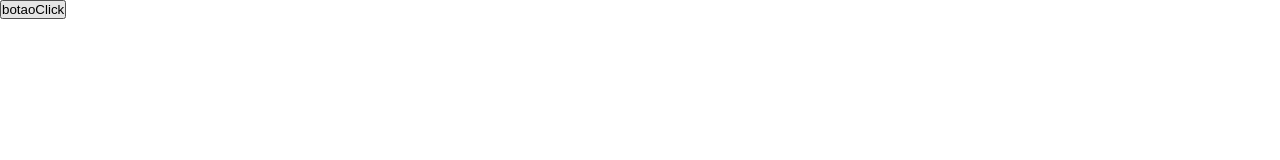
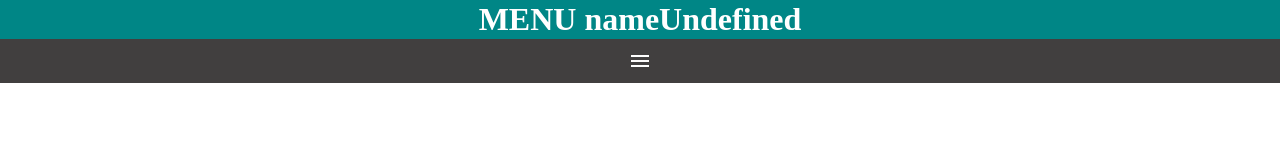
Before and after one commit to kelwinmarcelo/ERP, a plain HTML site: page index.html in a window 1280 px wide. Drawn offline with Linux system fonts and the light colour scheme.

Commit message:
Commit Menu Hamburguer

```diff
--- a/index.html
+++ b/index.html
@@ -5,21 +5,22 @@
   <meta charset="utf-8">
   <meta name="viewport" content="width=device-width">
   <title>ENTRADA ESTOQUE</title>
+  <link href="https://fonts.googleapis.com/icon?family=Material+Icons" rel="stylesheet">
   <link href="style.css" rel="stylesheet" type="text/css" />
 </head>
 
 <body>
-  <button id="clickButton" onclick="closeSidebar()">botaoClick</button>
-  <div id="containerMenu" class="closeMenu">
-    <menu>Menu</menu>
-    <li>Login</li>
-    <p></p>
-    <li>Entrada de Estoque</li>
-    <li>Saída de Estoque</li>
-    <li>Cadastro de Produto</li>
-    <li>Cadastro de Fornecedor</li>
-
-  </div>
+  <header>
+    <h1 id="menuPrincipal">MENU nameUndefined</h1>
+    <span id="menuBurger" class="material-icons" onclick="clickMenu()">menu</span>
+    <menu id="lista">
+      <li>Login</li>
+      <li>Entrada de Estoque</li>
+      <li>Saída de Estoque</li>
+      <li>Cadastro de Produto</li>
+      <li>Cadastro de Fornecedor</li>
+    </menu>
+  </header>
   <script src="script.js"></script>
   <!--
   This script places a badge on your repl's full-browser view back to your repl's cover
--- a/script.js
+++ b/script.js
@@ -1,11 +1,8 @@
-const sidebar = document.getElementById('containerMenu');
-const closeButton = document.getElementById('buttonClick');
-// const links = document.querySelectorAll()
-
-// closeButton.addEventListener('click', closeSidebar);
-
-function closeSidebar() {
-  console.log(sidebar.classList)
-
-  sidebar.classList.remove('closeMenu');
+function clickMenu() {
+  if (lista.style.display == 'block') {
+    lista.style.display = 'none'
+  }
+  else {
+    lista.style.display = 'block'
+  }
 }
--- a/style.css
+++ b/style.css
@@ -2,18 +2,35 @@ html {
   height: 100%;
   width: 100%;
 }
-*{
+
+* {
   margin: 0;
   padding: 0;
 }
 
-#containerMenu{
-  background-color: gray;
-  height:100vh;
-  width: 300px;
-/*   display:none; */
+header>h1 {
+  background-color: rgb(0, 134, 134);
+  color: white;
+  padding: 1px;
+  text-align: center;
 }
 
-.closeMenu {
+menu {
   display: none;
 }
+
+span#menuBurger {
+  background-color: rgb(65, 63, 63);
+  color: white;
+  display: block;
+  text-align: center;
+  padding: 10px;
+  cursor: pointer;
+  transition: 0.2s ease-in-out;
+}
+
+span#menuBurger:hover {
+  background-color: rgb(214, 214, 214);
+  color: black;
+  transition: 0.2s ease-in-out;
+}
```
